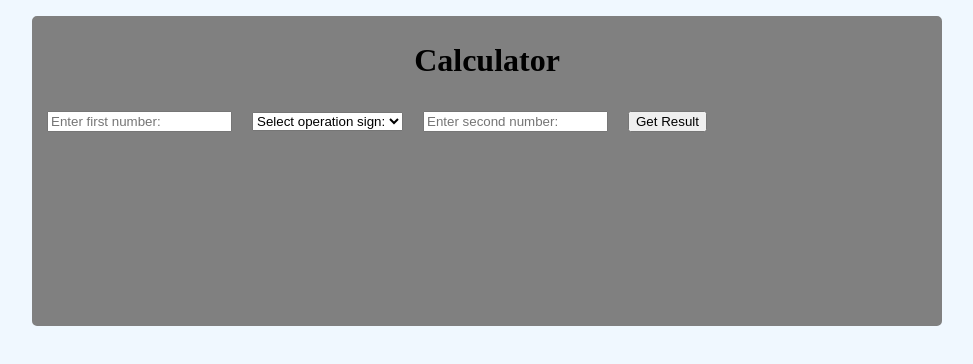
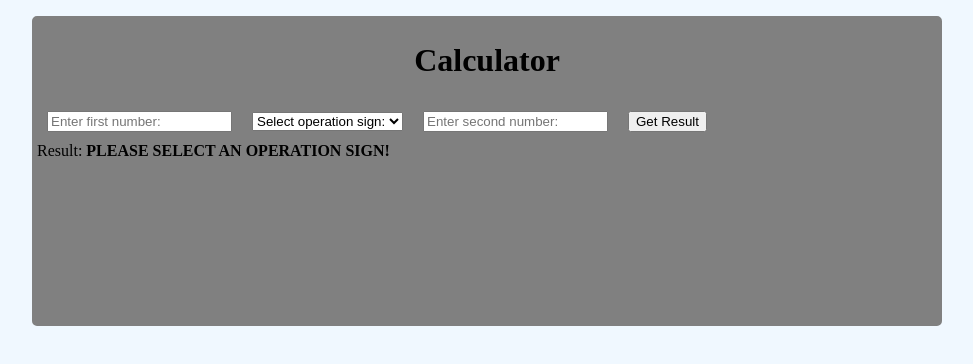
Before and after one commit to crunck78/Calculator, a plain HTML site: page index.html in a window 1280 px wide. Both pictures are taken after a click on the button "Get Result". Shown: the whole page, without its empty margins (153-1126 px from the left). Drawn offline with Linux system fonts and the light colour scheme.

Commit message:
add result container;

```diff
--- a/index.html
+++ b/index.html
@@ -37,6 +37,10 @@
 			<button class="input-cont-child" onclick="getResult()">Get Result</button>
 		</div>
 
+		<div>
+			Result: <span id="result"></span>
+		</div>
+
 	</div>
 
 </body>
--- a/js/scripts.js
+++ b/js/scripts.js
@@ -2,9 +2,10 @@ function getResult() {
     var num1 = +document.getElementById("number1").value;
     var operationSign = document.getElementById("operation-signs").value;
     var num2 = +document.getElementById("number2").value;
-    var sum = calculate(num1, operationSign, num2);
+    var result = calculate(num1, operationSign, num2);
     //var resultText = num1 +" "+ operationSign +" "+ num2 +" = "+ sum;
-    alert(sum);
+    document.getElementById('result').innerHTML = '<b>' + result + '</b>';
+    // alert(sum);
 }
 
 function calculate(num1, operationSign, num2){
```
